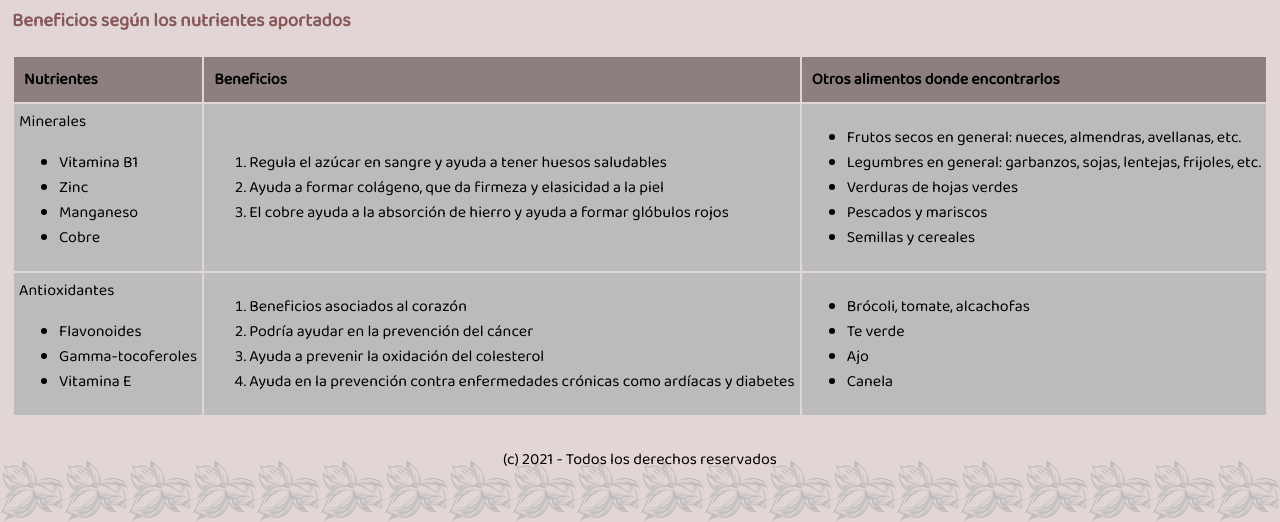
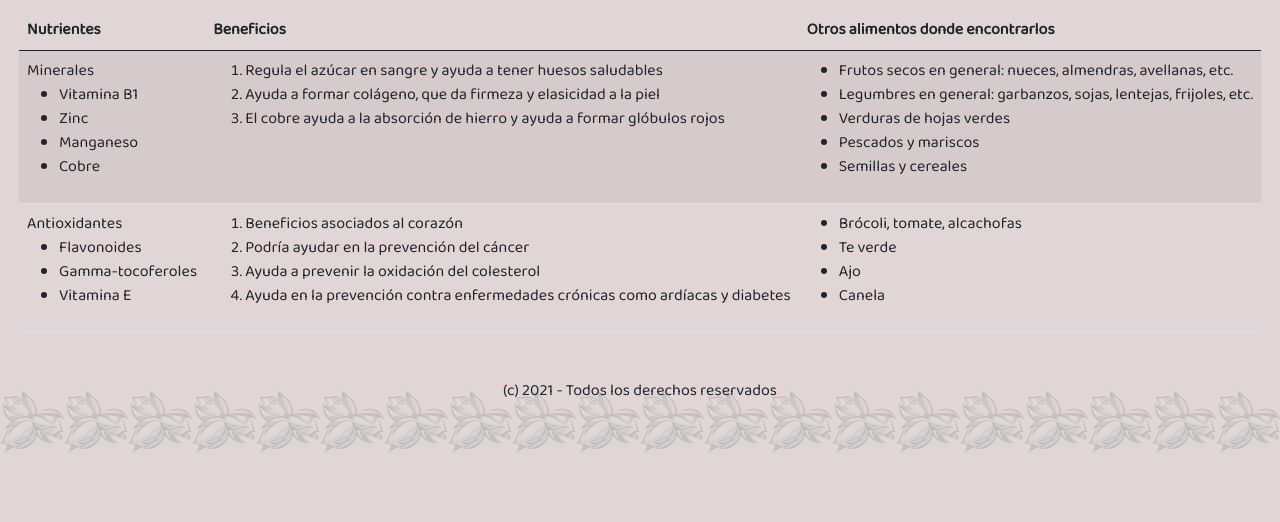
Before and after one commit to virginiabk/coder2021-desaweb-proyecto-final, a website: page html/propiedades.html in a window 1280 px wide. Shown: the part 408-930 px from the top of the page. After the commit the page ends 861 px from the top, so only its background shows below. Drawn offline with nearby package versions, Linux system fonts and the light colour scheme.

Commit message:
bootstrap en tabla Propiedades, mejora en css, ...

```diff
--- a/html/propiedades.html
+++ b/html/propiedades.html
@@ -1,5 +1,6 @@
 <!DOCTYPE html>
 <html lang="en">
+
 <head>
   <meta charset="UTF-8">
   <meta http-equiv="X-UA-Compatible" content="IE=edge">
@@ -11,9 +12,12 @@
   <link rel="preconnect" href="https://fonts.gstatic.com" crossorigin>
   <link href="https://fonts.googleapis.com/css2?family=Lobster&display=swap" rel="stylesheet">
   <link href="https://fonts.googleapis.com/css2?family=Baloo+2&display=swap" rel="stylesheet">
+  <link href="https://cdn.jsdelivr.net/npm/bootstrap@5.0.2/dist/css/bootstrap.min.css" rel="stylesheet"
+    integrity="sha384-EVSTQN3/azprG1Anm3QDgpJLIm9Nao0Yz1ztcQTwFspd3yD65VohhpuuCOmLASjC" crossorigin="anonymous">
 
   <link rel="stylesheet" href="./../css/styles.css">
 </head>
+
 <body>
   <div id="grid-content">
     <a href="../index.html" class="go-home">
@@ -38,14 +42,18 @@
       <h1>Propiedades de la pecán</h1>
 
       <h3>Beneficios según los nutrientes aportados</h3>
-        <table>
+
+      <table class="table table-striped">
+        <thead>
           <tr>
-            <th>Nutrientes</th>
-            <th>Beneficios</th>
-            <th>Otros alimentos donde encontrarlos</th>
+            <th scope="col">Nutrientes</th>
+            <th scope="col">Beneficios</th>
+            <th scope="col">Otros alimentos donde encontrarlos</th>
           </tr>
+        </thead>
+        <tbody>
           <tr>
-            <td>
+            <td scope="row">
               <label for="minerales">Minerales</label>
               <ul>
                 <li>Vitamina B1</li>
@@ -54,9 +62,7 @@
                 <li>Cobre</li>
               </ul>
             </td>
-
-            <td>
-              <ol>
+            <td> <ol>
               <li>
                 Regula el azúcar en sangre y ayuda a tener huesos saludables
               </li>
@@ -67,10 +73,8 @@
                 El cobre ayuda a la absorción de hierro y ayuda a formar
                 glóbulos rojos
               </li>
-              </ol>
-            </td>
-            <td>
-              <ul>
+            </ol></td>
+            <td><ul>
               <li>
                 Frutos secos en general: nueces, almendras, avellanas, etc.
               </li>
@@ -80,20 +84,16 @@
               <li>Verduras de hojas verdes</li>
               <li>Pescados y mariscos</li>
               <li>Semillas y cereales</li>
-              </ul>
-            </td>
+            </ul></td>
           </tr>
           <tr>
-            <td>
-              <label for="antioxidantes">Antioxidantes</label>
+            <td scope="row"><label for="antioxidantes">Antioxidantes</label>
               <ul>
                 <li>Flavonoides</li>
                 <li>Gamma-tocoferoles</li>
                 <li>Vitamina E</li>
-              </ul>
-            </td>
-            <td>
-              <ol>
+              </ul></td>
+            <td> <ol>
               <li>Beneficios asociados al corazón</li>
               <li>Podría ayudar en la prevención del cáncer</li>
               <li>Ayuda a prevenir la oxidación del colesterol</li>
@@ -101,23 +101,29 @@
                 Ayuda en la prevención contra enfermedades crónicas como
                 ardíacas y diabetes
               </li>
-              </ol>
-            </td>
-            <td>
-              <ul>
+            </ol></td>
+            <td><ul>
               <li>Brócoli, tomate, alcachofas</li>
               <li>Te verde</li>
               <li>Ajo</li>
               <li>Canela</li>
-              </ul>
-            </td>
+            </ul></td>
           </tr>
+
+        </tbody>
       </table>
+
+
     </main>
     <footer>
       <span>(c) 2021 - Todos los derechos reservados</span>
     </footer>
 
   </div>
+  <script src="https://cdn.jsdelivr.net/npm/bootstrap@5.0.2/dist/js/bootstrap.bundle.min.js"
+    integrity="sha384-MrcW6ZMFYlzcLA8Nl+NtUVF0sA7MsXsP1UyJoMp4YLEuNSfAP+JcXn/tWtIaxVXM" crossorigin="anonymous">
+  </script>
+
 </body>
+
 </html>
--- a/scss/_colors.scss
+++ b/scss/_colors.scss
@@ -1,5 +1,3 @@
-
-/*******************  COLORS *******************/
 $primary: #865858;
 $background: #e2d5d5;
 $secondary: #8e7f7f;
--- a/scss/_contact.scss
+++ b/scss/_contact.scss
@@ -1,6 +1,5 @@
 @import "colors";
 
-/******************* CONTACT FORM *******************/
 fieldset {
     width: 600px;
     border: 1px solid $primary;
--- a/scss/_recetas.scss
+++ b/scss/_recetas.scss
@@ -1,4 +1,4 @@
-/******************* RECETAS *******************/
+
 .receta-imagen {
     justify-self: center;
     border: 2px solid $secondary;
--- a/scss/styles.scss
+++ b/scss/styles.scss
@@ -25,6 +25,11 @@ article {
   padding: $defaultSpace * 2;
   text-align: center;
   width: 200px;
+
+  &:hover {
+    transition: all 100ms;
+    transform: scale(1.05, 1.05);
+  }
 }
 
 aside {
@@ -97,22 +102,6 @@ section {
   flex-direction: row;
   flex-wrap: wrap;
   justify-content: left;
-}
-
-
-
-table {
-  text-align: left;
-}
-
-td {
-  background: $white;
-  padding: $defaultSpace*0.5;
-}
-
-th {
-  background: $secondary;
-  padding: $defaultSpace;
 }
 
 
@@ -193,11 +182,11 @@ th {
   #grid {
     display: grid;
     grid-template-columns: 1fr;
-    grid-template-areas:  "banner"
-                          "menu"
-                          "aside"
-                          "main"
-                          "footer";
+    grid-template-areas: "banner"
+      "menu"
+      "aside"
+      "main"
+      "footer";
     row-gap: $defaultSpace;
     column-gap: $defaultSpace;
   }
```
Also changed, not shown: html/contacto.html (+3 -1 lines), html/productos.html (+2 -2 lines), index.html (+14 -8 lines), css/styles.css. Lines whose indentation alone changed are shown as unchanged.
